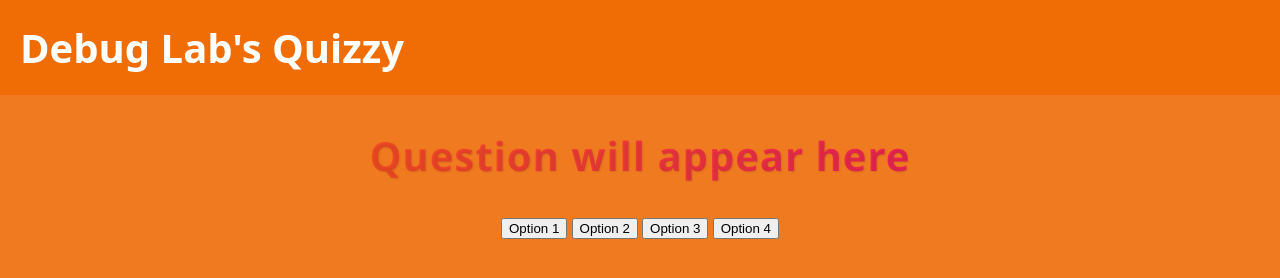
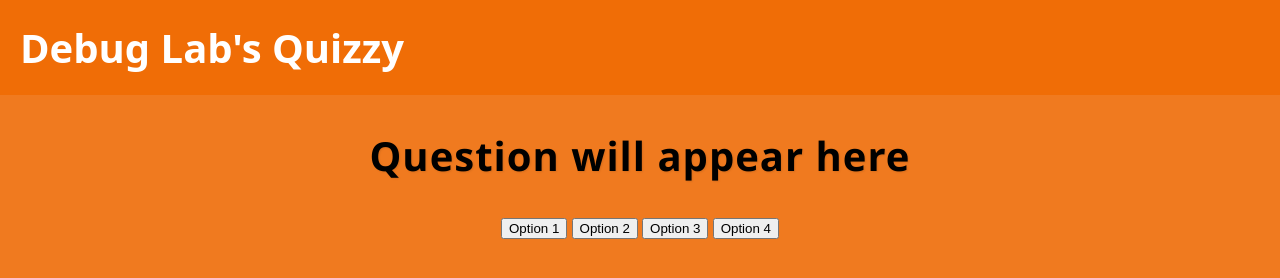
Before and after one commit to Mission5000/bryan, a plain HTML site: page quiz/index.html in a window 1280 px wide. Drawn offline with Linux system fonts and the light colour scheme.

Commit message:
Small Changes

```diff
--- a/quiz/style.css
+++ b/quiz/style.css
@@ -31,11 +31,11 @@ h1 {
   font-family: "Segoe UI", Tahoma, Geneva, Verdana, sans-serif;
   font-size: 2.5rem;
   font-weight: 700;
-  color: #1a1a1a;
+  color: #000000;
   letter-spacing: 1px;
   text-align: center;
   text-shadow: 1px 1px 2px rgba(0, 0, 0, 0.1);
-  background: linear-gradient(90deg, #ff6a00, #ee0979);
+  background: linear-gradient(90deg, #000000, #000000);
   background-clip: text;
   -webkit-background-clip: text;
   -webkit-text-fill-color: transparent;
```
